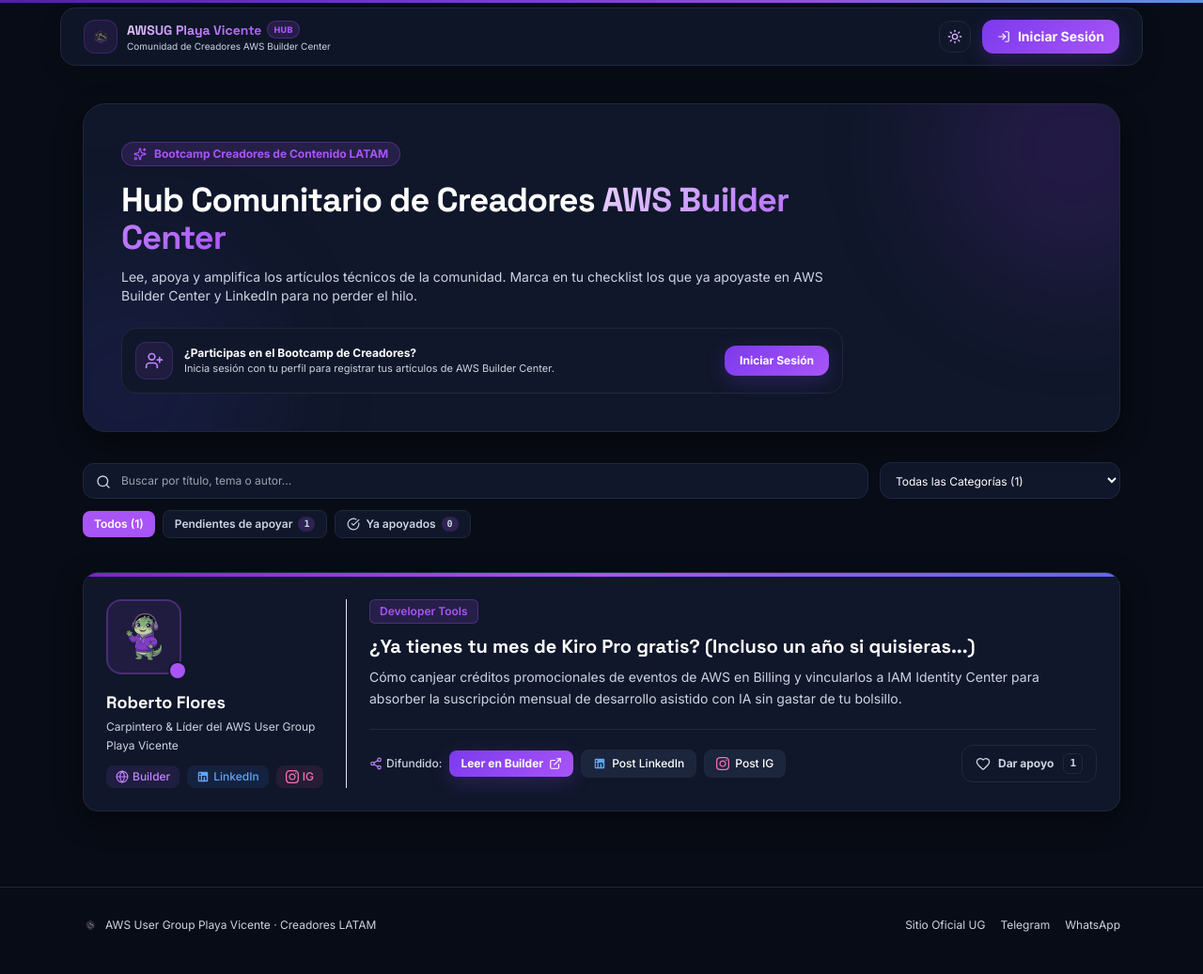
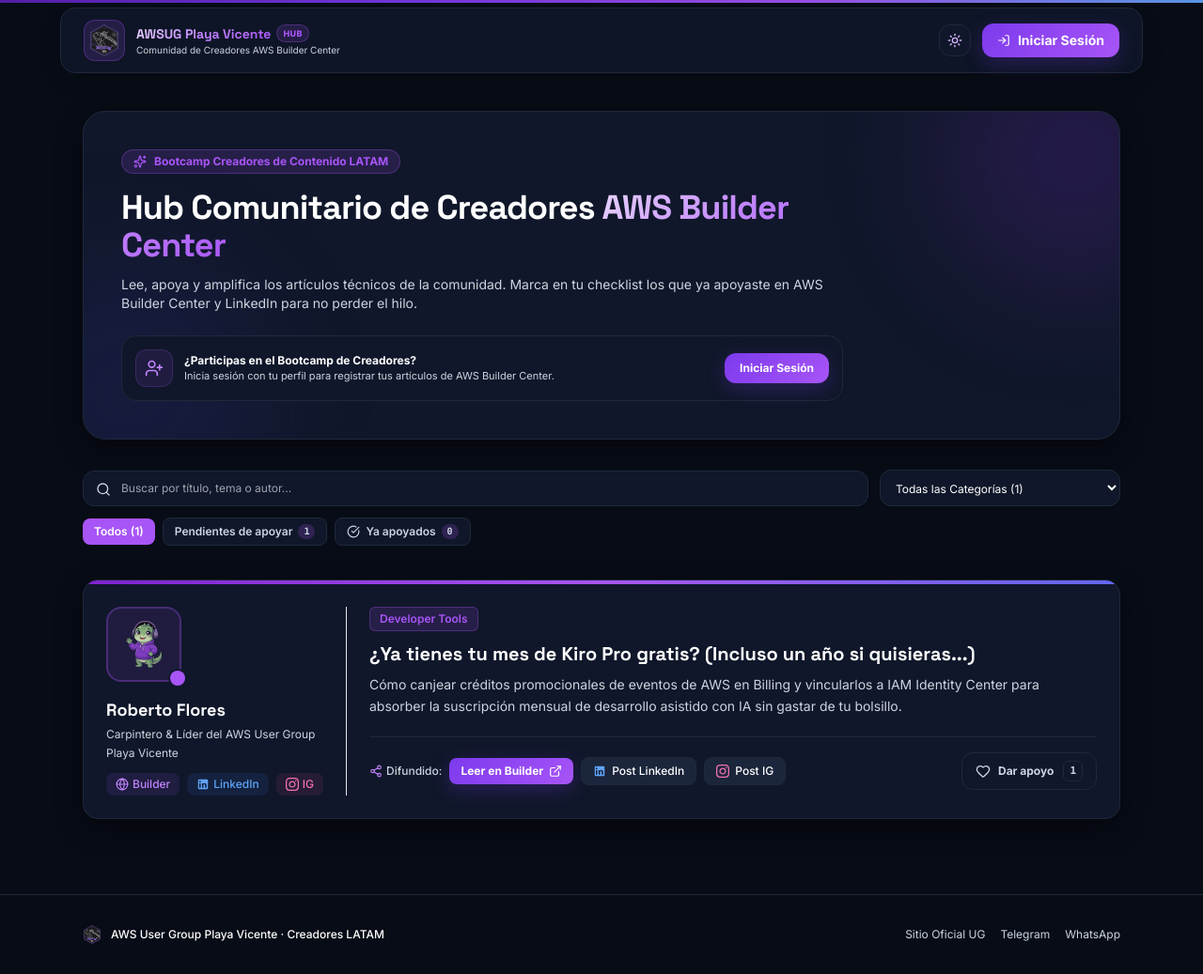
Before and after one commit to Siegfried-FS/creadores-builder, a React (Vite) app: page / in a window 1280 px wide. Shown: the whole page at 94% size. Built offline with nearby package versions, Linux system fonts and the light colour scheme.

Commit message:
fix: logo oficial destacado y fallback de iguana para avatares sin foto

```diff
--- a/src/App.tsx
+++ b/src/App.tsx
@@ -243,6 +243,9 @@ export function App() {
                   <img
                     src={currentUser.avatarUrl || '/images/mascot_opt.png'}
                     alt={currentUser.name}
+                    onError={(e) => {
+                      (e.currentTarget as HTMLImageElement).src = '/images/mascot_opt.png';
+                    }}
                     className="w-10 h-10 rounded-xl object-cover border border-purple-500/30"
                   />
                   <div>
@@ -398,9 +401,9 @@ export function App() {
       {/* ── PIE DE PÁGINA COMUNITARIO ── */}
       <footer className="border-t border-border mt-12 py-8 bg-surface/50">
         <div className="max-w-6xl mx-auto px-4 sm:px-6 flex flex-col sm:flex-row items-center justify-between gap-4 text-xs text-muted">
-          <div className="flex items-center gap-2">
-            <img src="/images/logo.svg" alt="AWSUG" className="w-4 h-4 object-contain" />
-            <span>AWS User Group Playa Vicente &middot; Creadores LATAM</span>
+          <div className="flex items-center gap-2.5">
+            <img src="/images/AWS_UG_Official_Authentic_Logo.png" alt="AWSUG" className="w-5 h-5 object-contain" />
+            <span className="font-medium text-ink">AWS User Group Playa Vicente &middot; Creadores LATAM</span>
           </div>
 
           <div className="flex items-center gap-4">
--- a/src/components/ArticleCard.tsx
+++ b/src/components/ArticleCard.tsx
@@ -42,6 +42,9 @@ export const ArticleCard: FC<ArticleCardProps> = ({
             <img
               src={article.authorAvatarUrl || '/images/mascot_opt.png'}
               alt={article.authorName}
+              onError={(e) => {
+                (e.currentTarget as HTMLImageElement).src = '/images/mascot_opt.png';
+              }}
               className="w-16 h-16 sm:w-20 sm:h-20 rounded-2xl object-cover bg-purple-500/10 p-1 border-2 border-purple-500/30 shadow-sm"
               loading="lazy"
             />
--- a/src/components/ArticleModal.tsx
+++ b/src/components/ArticleModal.tsx
@@ -112,6 +112,9 @@ export const ArticleModal: FC<ArticleModalProps> = ({
           <img
             src={author.avatarUrl || '/images/mascot_opt.png'}
             alt={author.name}
+            onError={(e) => {
+              (e.currentTarget as HTMLImageElement).src = '/images/mascot_opt.png';
+            }}
             className="w-9 h-9 rounded-full object-cover border border-purple-500/30"
           />
           <div className="min-w-0 flex-1">
--- a/src/components/Navbar.tsx
+++ b/src/components/Navbar.tsx
@@ -23,20 +23,20 @@ export const Navbar: FC<NavbarProps> = ({
     <header className="sticky top-0 z-40 w-full pt-2 pb-2 px-3 sm:px-6">
       <div className="max-w-6xl mx-auto rounded-2xl glass-pill px-4 sm:px-6 py-2.5 sm:py-3 flex items-center justify-between gap-4">
 
-        {/* Identidad oficial: Logo SVG de AWSUG Playa Vicente */}
+        {/* Identidad oficial: Logo de AWSUG Playa Vicente */}
         <div className="flex items-center gap-3 min-w-0">
           <a
             href="https://awsugplayavicente.com"
             target="_blank"
             rel="noopener noreferrer"
-            className="flex items-center gap-2.5 group shrink-0"
+            className="flex items-center gap-3 group shrink-0"
             title="Ir al portal principal de AWSUG Playa Vicente"
           >
-            <div className="w-8 h-8 sm:w-9 sm:h-9 shrink-0 flex items-center justify-center rounded-xl bg-purple-500/10 border border-purple-500/20 group-hover:border-purple-500/50 transition-colors">
+            <div className="w-10 h-10 sm:w-11 sm:h-11 shrink-0 flex items-center justify-center rounded-xl bg-purple-500/15 border border-purple-500/30 group-hover:border-purple-400 p-1 transition-all shadow-sm">
               <img
-                src="/images/logo.svg"
+                src="/images/AWS_UG_Official_Authentic_Logo.png"
                 alt="Logo AWSUG Playa Vicente"
-                className="w-5 h-5 sm:w-6 sm:h-6 object-contain group-hover:scale-110 transition-transform"
+                className="w-full h-full object-contain group-hover:scale-105 transition-transform"
               />
             </div>
 
@@ -82,7 +82,10 @@ export const Navbar: FC<NavbarProps> = ({
                 <img
                   src={currentUser.avatarUrl || '/images/mascot_opt.png'}
                   alt={currentUser.name}
-                  className="w-5 h-5 rounded-full object-cover border border-purple-500/40"
+                  onError={(e) => {
+                    (e.currentTarget as HTMLImageElement).src = '/images/mascot_opt.png';
+                  }}
+                  className="w-6 h-6 rounded-full object-cover border border-purple-500/40"
                 />
                 <span className="max-w-[100px] sm:max-w-[130px] truncate">
                   {currentUser.name}
--- a/src/components/ProfileModal.tsx
+++ b/src/components/ProfileModal.tsx
@@ -66,6 +66,9 @@ export const ProfileModal: FC<ProfileModalProps> = ({
             <img
               src={currentUser.avatarUrl || '/images/mascot_opt.png'}
               alt={currentUser.name}
+              onError={(e) => {
+                (e.currentTarget as HTMLImageElement).src = '/images/mascot_opt.png';
+              }}
               className="w-full h-full object-cover"
             />
           </div>
```
